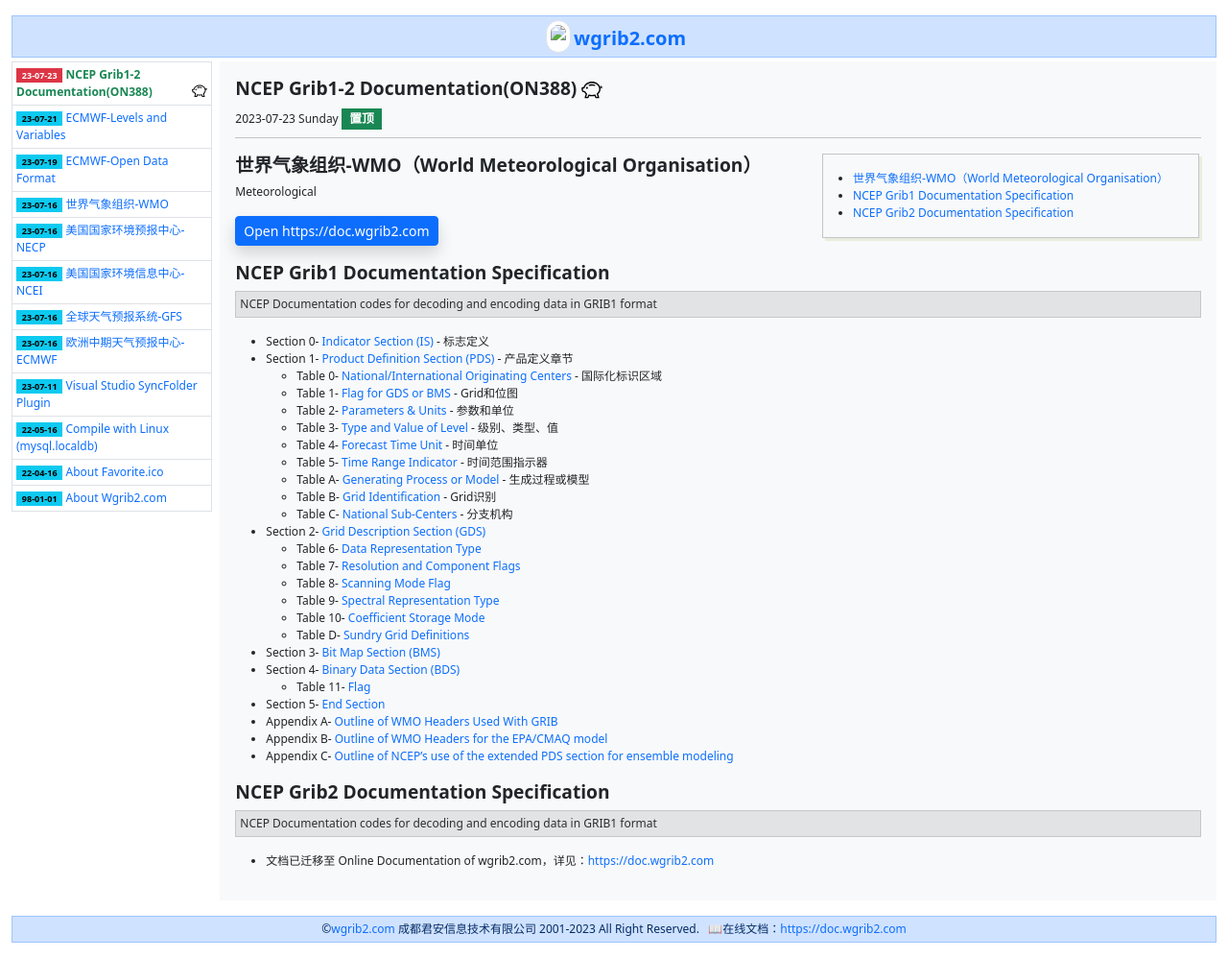
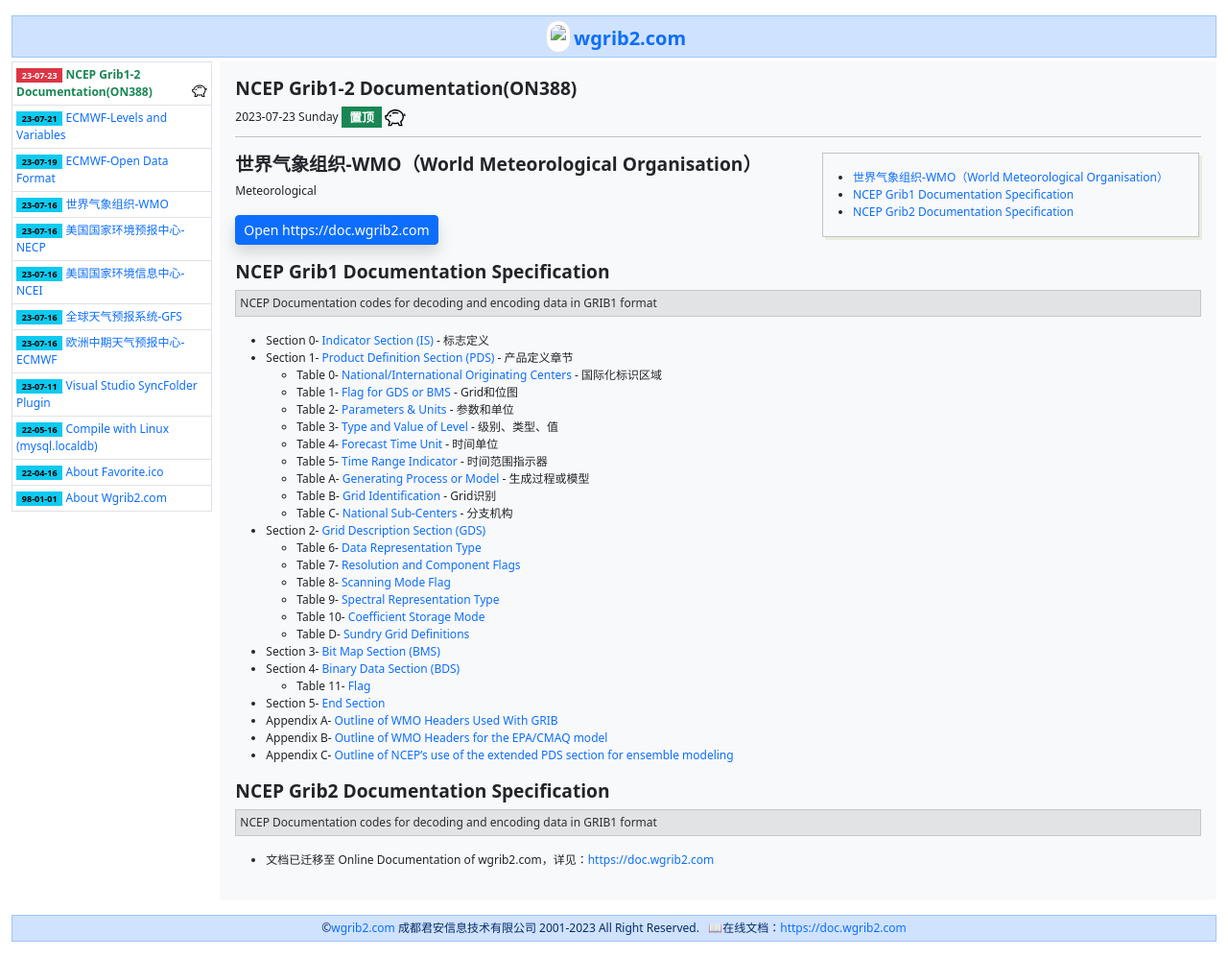
Before and after one commit to helloyuzz/wgrib2.com, a Jekyll site: the page built from _posts/2023-07-23-NCEP Office Note 388.md, in a window 1280 px wide. Shown: the whole page at 96% size. Built offline with Jekyll 4.4.1, drawn with Linux system fonts in a browser that asks for light colours.

Commit message:
Update post.html

```diff
--- a/_layouts/post.html
+++ b/_layouts/post.html
@@ -13,13 +13,11 @@
       <div class="col bg-light p-3 m-0 ms-2">
         <h3 class="m-0 mb-2">
           {{ page.title }}
-          {% if page.fixtop == true %}
-          <img src="/assets/piggy.svg" class="fw-bold text-danger" style="width: 22px;" title="该课题已置顶">
-          {% endif %}
         </h3>
         {{ page.date | date: "%Y-%m-%d %A" }}
         {% if page.fixtop == true %}
         <span class="badge text-bg-success rounded-0 fs-8">置顶</span>
+        <img src="/assets/piggy.svg" class="fw-bold text-danger" style="width: 22px;" title="该课题已置顶">
         {% endif %}
         <hr class="mt-2 mb-3">
         <div showContent="true" class="">
```
